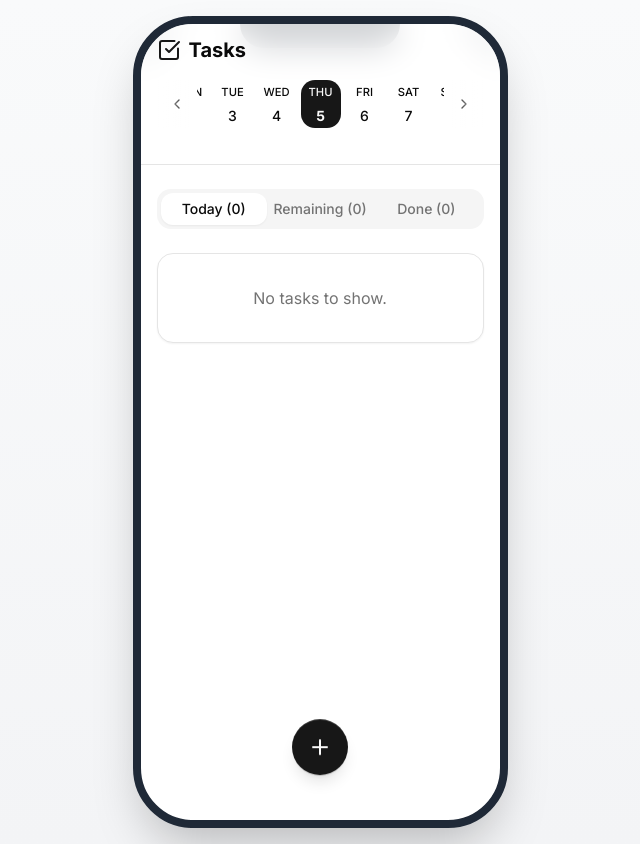
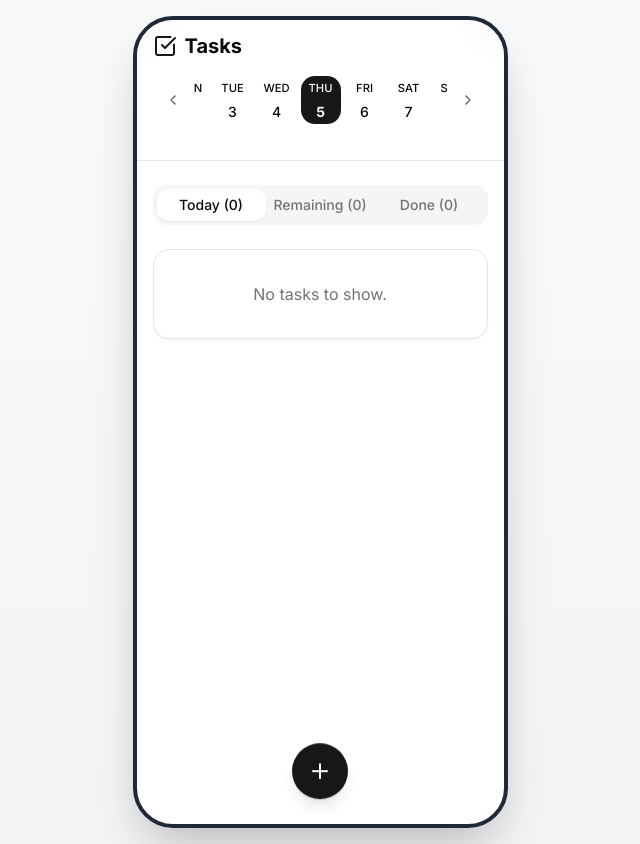
Before and after one commit to rishabh3562/ToDo, a Next.js app: page / in a window 1280 px wide. Shown: the whole page, without its empty margins (320-960 px from the left). Built offline with nearby package versions, Linux system fonts and the light colour scheme.

Commit message:
+ icon is relative to the mockup

```diff
--- a/components/add-todo-dialog.tsx
+++ b/components/add-todo-dialog.tsx
@@ -43,14 +43,21 @@ export function AddTodoDialog({ onAdd }: AddTodoDialogProps) {
   return (
     <Dialog open={open} onOpenChange={setOpen}>
       <DialogTrigger asChild>
+        {/* <Button
+          size="icon"
+          className="fixed bottom-6 left-1/2 -translate-x-1/2 h-14 w-14 rounded-full shadow-lg animate-bounce-slow"
+        > */}
         <Button
           size="icon"
-          className="fixed bottom-6 left-1/2 -translate-x-1/2 h-14 w-14 rounded-full shadow-lg animate-bounce-slow"
+          className="absolute bottom-6 left-1/2 -translate-x-1/2 h-14 w-14 rounded-full shadow-lg animate-bounce-slow"
         >
+
           <Plus className="h-6 w-6" />
         </Button>
       </DialogTrigger>
-      <DialogContent className="max-w-[90%] rounded-2xl">
+      {/* <DialogContent className="max-w-[90%] rounded-2xl"> */}
+      <DialogContent className="w-full max-w-xs mx-auto rounded-2xl overflow-hidden">
+
         <DialogHeader>
           <DialogTitle>New Task</DialogTitle>
         </DialogHeader>
--- a/components/phone-frame.tsx
+++ b/components/phone-frame.tsx
@@ -7,20 +7,48 @@ interface PhoneFrameProps {
   className?: string;
 }
 
+// 'use client';
+
+// import { cn } from '@/lib/utils';
+
+// interface PhoneFrameProps {
+//   children: React.ReactNode;
+//   className?: string;
+// }
+
 export function PhoneFrame({ children, className }: PhoneFrameProps) {
   return (
     <div className="min-h-screen w-full flex items-center justify-center bg-gradient-to-b from-gray-50 to-gray-100 dark:from-gray-900 dark:to-gray-800 p-4">
       <div
         className={cn(
-          'relative w-full max-w-[375px] h-[812px] bg-background rounded-[60px] shadow-2xl overflow-hidden border-8 border-gray-800 dark:border-gray-700',
-          'before:content-[""] before:absolute before:top-0 before:left-1/2 before:-translate-x-1/2 before:w-40 before:h-6 before:bg-gray-800 dark:before:bg-gray-700 before:rounded-b-3xl',
+          'relative w-full max-w-[375px] aspect-[375/812] bg-background rounded-[40px] shadow-2xl overflow-hidden border-4 border-gray-800 dark:border-gray-700',
           className
         )}
+        style={{ height: '100%'}} // Scale the height responsively
       >
-        <div className="h-full overflow-y-auto">
+        <div className="relative h-full overflow-y-auto">
           {children}
         </div>
       </div>
     </div>
   );
 }
+
+
+// export function PhoneFrame({ children, className }: PhoneFrameProps) {
+//   return (
+//     <div className="min-h-screen w-full flex items-center justify-center bg-gradient-to-b from-gray-50 to-gray-100 dark:from-gray-900 dark:to-gray-800">
+//       <div
+//         className={cn(
+//           'relative w-full  max-w-[375px] h-[812px] bg-background rounded-[60px] shadow-2xl overflow-hidden border-8 border-gray-800 dark:border-gray-700 p-2',
+//           // 'before:content-[""] before:absolute before:top-0 before:left-1/2 before:-translate-x-1/2 before:w-40 before:h-6 before:bg-gray-800 dark:before:bg-gray-700 before:rounded-b-3xl ' ,
+//           className
+//         )}
+//       >
+//         <div className="h-full overflow-y-auto ">
+//           {children}
+//         </div>
+//       </div>
+//     </div>
+//   );
+// }
```
